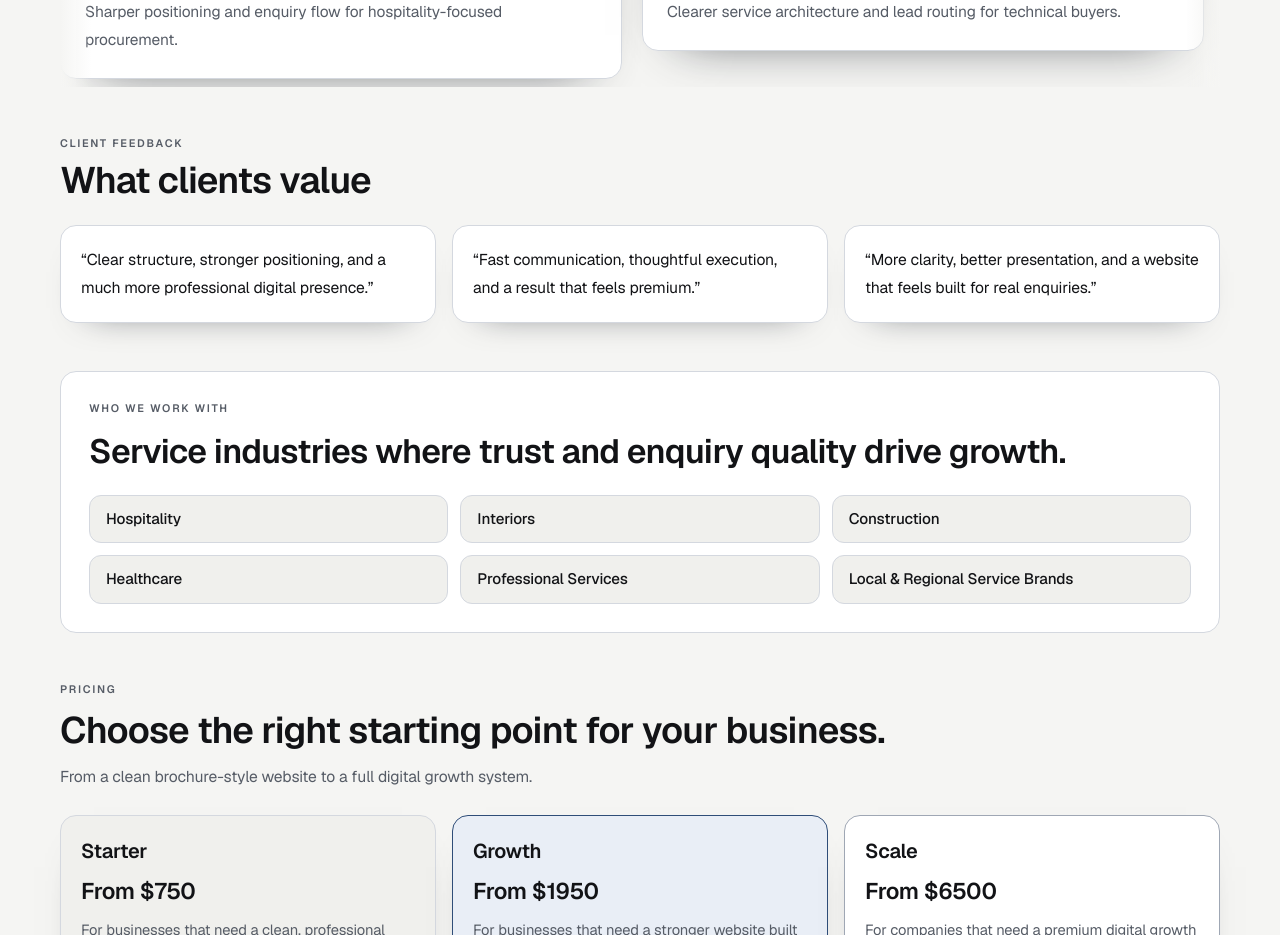
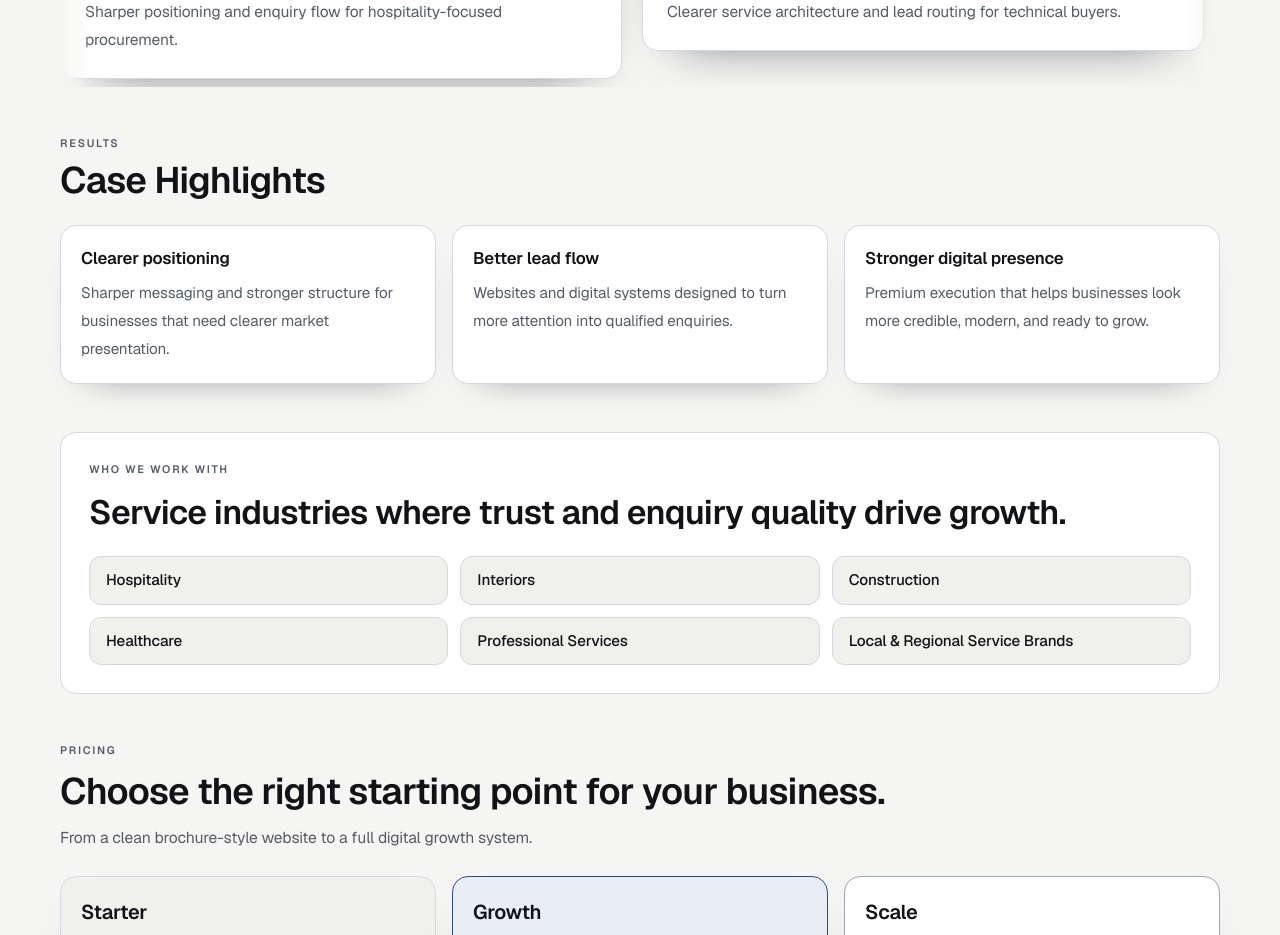
Before and after one commit to Upiter-p/aurevio-website, a Next.js app: page / in a window 1280 px wide. Shown: the part 2080-3015 px from the top of the page. Built offline with nearby package versions, Linux system fonts and the light colour scheme.

Commit message:
Add app projects and expand services section

```diff
--- a/src/components/home/homepage.tsx
+++ b/src/components/home/homepage.tsx
@@ -438,23 +438,24 @@ export function HomePage() {
           </div>
         </section>
 
-        <section id="testimonials" className="mt-12 space-y-6">
+        <section id="highlights" className="mt-12 space-y-6">
           <header className="space-y-2">
             <p className="text-[0.68rem] font-semibold uppercase tracking-[0.16em] text-[var(--text-muted)]">
-              {copy.testimonials.eyebrow}
+              {copy.highlights.eyebrow}
             </p>
             <h2 className="text-[1.8rem] font-semibold leading-[1.12] tracking-[-0.02em] text-[var(--text-main)] sm:text-[2.3rem]">
-              {copy.testimonials.title}
+              {copy.highlights.title}
             </h2>
           </header>
 
           <div className="grid gap-4 lg:grid-cols-3">
-            {copy.testimonials.items.map((item) => (
+            {copy.highlights.items.map((item) => (
               <article
-                key={item}
+                key={item.title}
                 className="rounded-2xl border border-[var(--line-soft)] bg-[var(--surface-main)] p-5 shadow-[0_16px_36px_-30px_rgba(14,19,28,0.75)]"
               >
-                <p className="text-[0.98rem] leading-7 text-[var(--text-main)]">{item}</p>
+                <h3 className="text-[1.05rem] font-semibold tracking-[-0.012em] text-[var(--text-main)]">{item.title}</h3>
+                <p className="mt-2 text-[0.95rem] leading-7 text-[var(--text-muted)]">{item.text}</p>
               </article>
             ))}
           </div>
--- a/src/components/home/translations.ts
+++ b/src/components/home/translations.ts
@@ -72,10 +72,13 @@ export type HomeTranslations = {
       result: string;
     }>;
   };
-  testimonials: {
+  highlights: {
     eyebrow: string;
     title: string;
-    items: string[];
+    items: Array<{
+      title: string;
+      text: string;
+    }>;
   };
   industries: {
     eyebrow: string;
@@ -224,13 +227,22 @@ export const homeTranslations: Record<Locale, HomeTranslations> = {
         },
       ],
     },
-    testimonials: {
-      eyebrow: "Client feedback",
-      title: "What clients value",
+    highlights: {
+      eyebrow: "Results",
+      title: "Case Highlights",
       items: [
-        "“Clear structure, stronger positioning, and a much more professional digital presence.”",
-        "“Fast communication, thoughtful execution, and a result that feels premium.”",
-        "“More clarity, better presentation, and a website that feels built for real enquiries.”",
+        {
+          title: "Clearer positioning",
+          text: "Sharper messaging and stronger structure for businesses that need clearer market presentation.",
+        },
+        {
+          title: "Better lead flow",
+          text: "Websites and digital systems designed to turn more attention into qualified enquiries.",
+        },
+        {
+          title: "Stronger digital presence",
+          text: "Premium execution that helps businesses look more credible, modern, and ready to grow.",
+        },
       ],
     },
     industries: {
@@ -471,13 +483,22 @@ export const homeTranslations: Record<Locale, HomeTranslations> = {
         },
       ],
     },
-    testimonials: {
-      eyebrow: "Відгуки",
-      title: "Що цінують клієнти",
+    highlights: {
+      eyebrow: "Результати",
+      title: "Ключові результати",
       items: [
-        "«Чітка структура, сильніше позиціонування і набагато професійніша цифрова присутність.»",
-        "«Швидка комунікація, продумане виконання і результат, який виглядає преміально.»",
-        "«Більше ясності, краща подача і сайт, який справді працює на звернення.»",
+        {
+          title: "Чіткіше позиціонування",
+          text: "Сильніші повідомлення і краща структура для бізнесу, якому потрібна зрозуміліша ринкова подача.",
+        },
+        {
+          title: "Кращий потік звернень",
+          text: "Сайти та цифрові системи, створені для перетворення більшої уваги у якісні запити.",
+        },
+        {
+          title: "Сильніша цифрова присутність",
+          text: "Преміальне виконання, яке допомагає бізнесу виглядати переконливіше, сучасніше і готовим до зростання.",
+        },
       ],
     },
     industries: {
@@ -718,13 +739,22 @@ export const homeTranslations: Record<Locale, HomeTranslations> = {
         },
       ],
     },
-    testimonials: {
-      eyebrow: "Отзывы",
-      title: "Что ценят клиенты",
+    highlights: {
+      eyebrow: "Результаты",
+      title: "Ключевые результаты",
       items: [
-        "«Чёткая структура, более сильное позиционирование и гораздо более профессиональное цифровое присутствие.»",
-        "«Быстрая коммуникация, продуманная реализация и результат, который выглядит премиально.»",
-        "«Больше ясности, лучшая подача и сайт, который действительно работает на обращения.»",
+        {
+          title: "Более чёткое позиционирование",
+          text: "Сильные сообщения и лучшая структура для бизнеса, которому нужна более понятная рыночная подача.",
+        },
+        {
+          title: "Лучший поток обращений",
+          text: "Сайты и цифровые системы, созданные для превращения большего внимания в качественные запросы.",
+        },
+        {
+          title: "Более сильное цифровое присутствие",
+          text: "Премиальная реализация, которая помогает бизнесу выглядеть убедительнее, современнее и готовым к росту.",
+        },
       ],
     },
     industries: {
```
